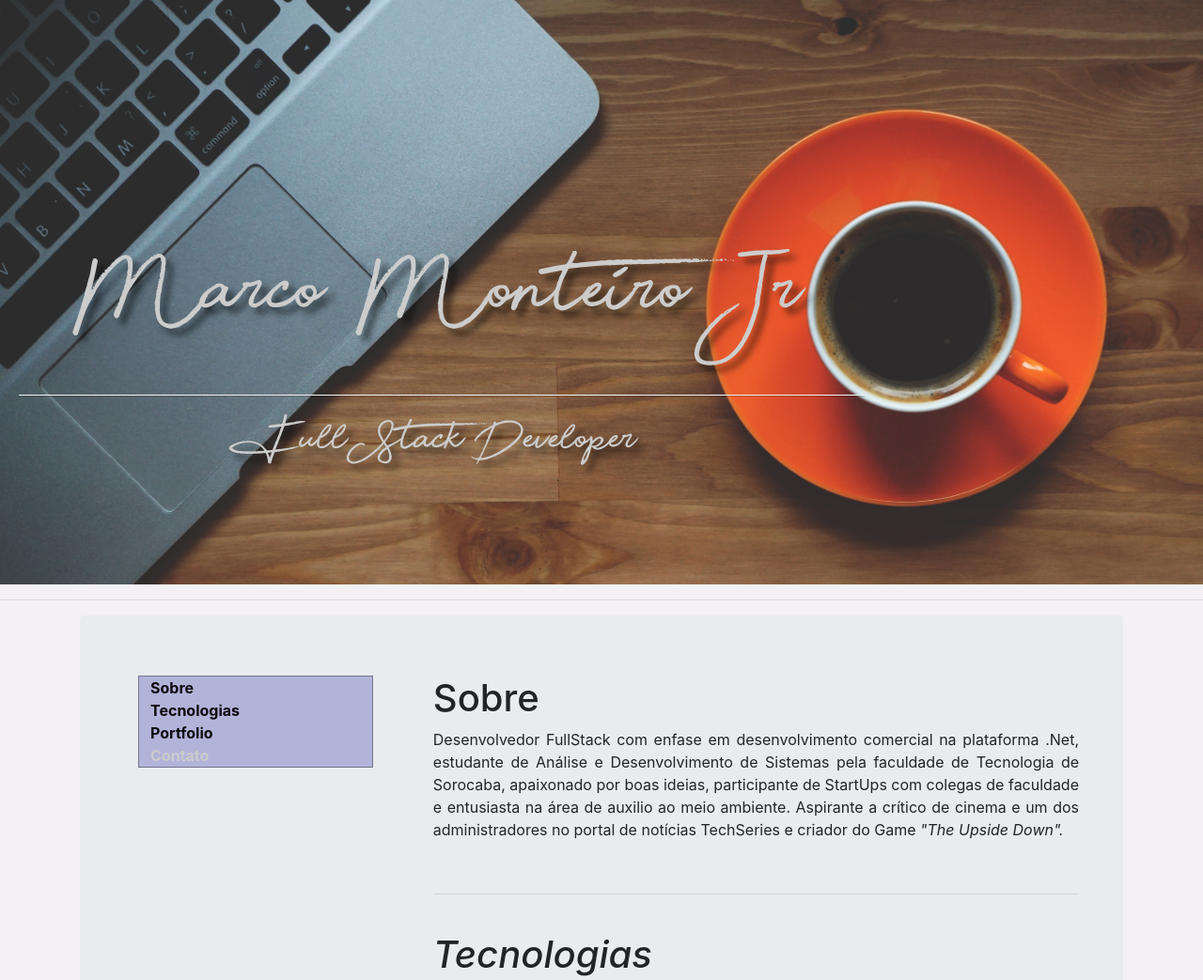
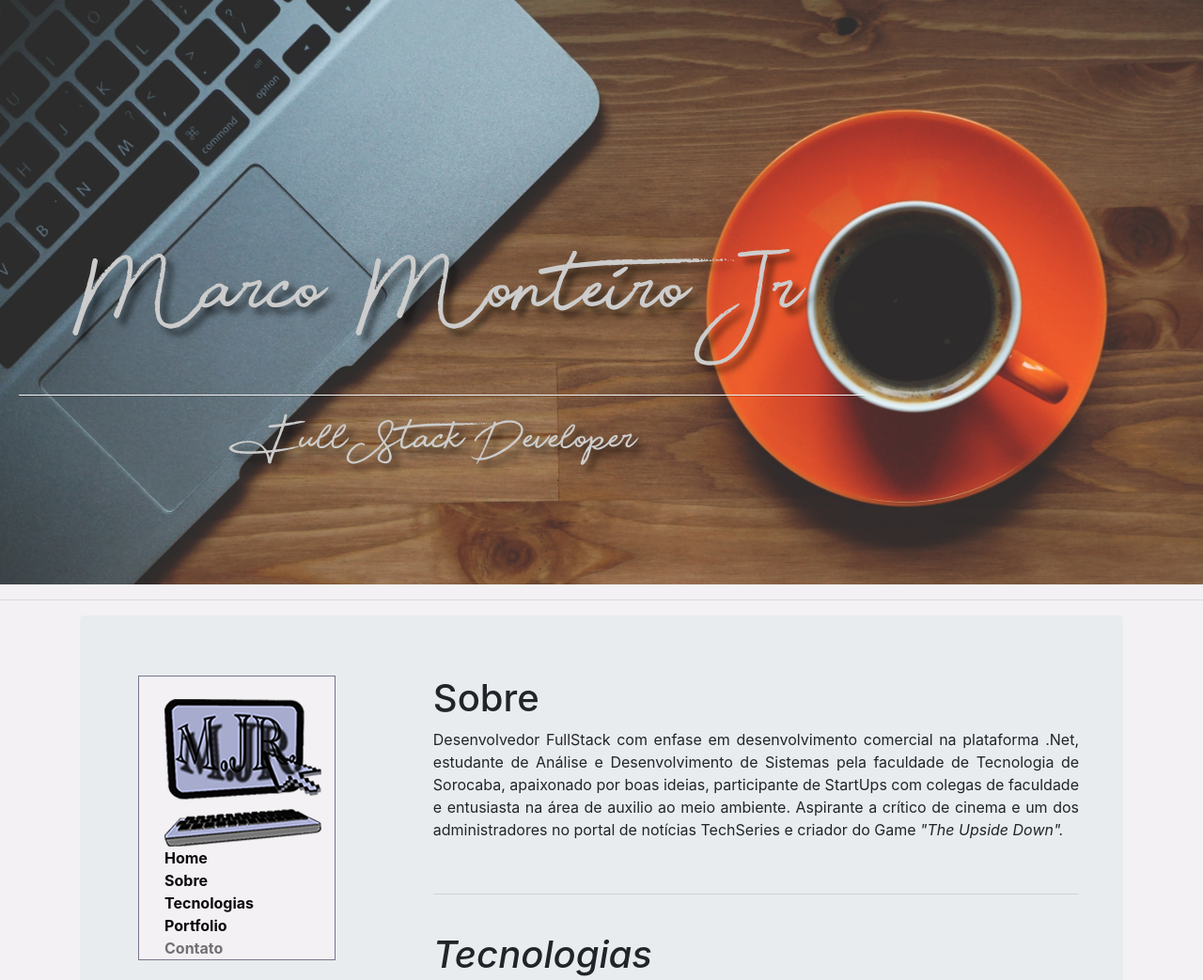
Before and after one commit to MarcoMontJr/Marcojr.github.io, a plain HTML site: page Home.html in a window 1280 px wide. Shown: the top 1043 px of the page at 94% size. Drawn offline with nearby package versions, Linux system fonts and the light colour scheme.

Commit message:
Novo Comando no controle de Navegação

```diff
--- a/Home.html
+++ b/Home.html
@@ -8,6 +8,7 @@
 </head>
 
 <body>
+    <section id="home">
         <aside class="banner">
             <div class="container">
                 <div class="row">
@@ -18,6 +19,7 @@
                     </header>
                 </div>
         </aside>
+    </section>
     </div>
     <hr>
     <div class="container">
@@ -29,10 +31,15 @@
                         <div class="col-md-1">
                             <nav>
                                 <ul>
+                                    <br/>
+                                    <div class="col-md-12">
+                                        <img src="_Imagens/_Logo.png" alt="Marco Jr.">
+                                        <li><a href="#home">Home</a></li>
                                         <li><a href="#sobre">Sobre</a></li>
                                         <li><a href="#tech">Tecnologias</a></li>
                                         <li><a href="#port">Portfolio</a></li>
                                         <li><a href="#contato">Contato</a></li>
+                                    </div>
                                 </ul>
                             </nav>
                         </div>
--- a/_Css/Home.css
+++ b/_Css/Home.css
@@ -20,8 +20,8 @@ body {
 }
 
 nav {
-    width: 250px;
-    background-color: rgb(178, 179, 217);
+    width: 210px;
+    background-color: rgb(243, 241, 243);
     border: solid 1px rgb(116, 117, 139);
     padding: 0 12px;
 }
@@ -50,7 +50,7 @@ nav li a {
 }
 
 a.nav-active {
-    color: #ccc;
+    color: rgb(114, 112, 114);
 }
 
 #name {
```
Lines whose indentation alone changed are shown as unchanged.
